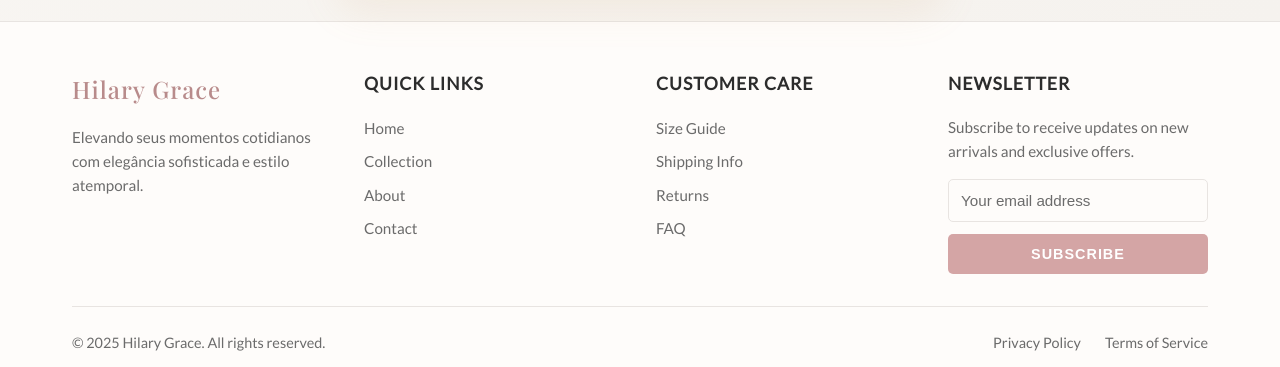
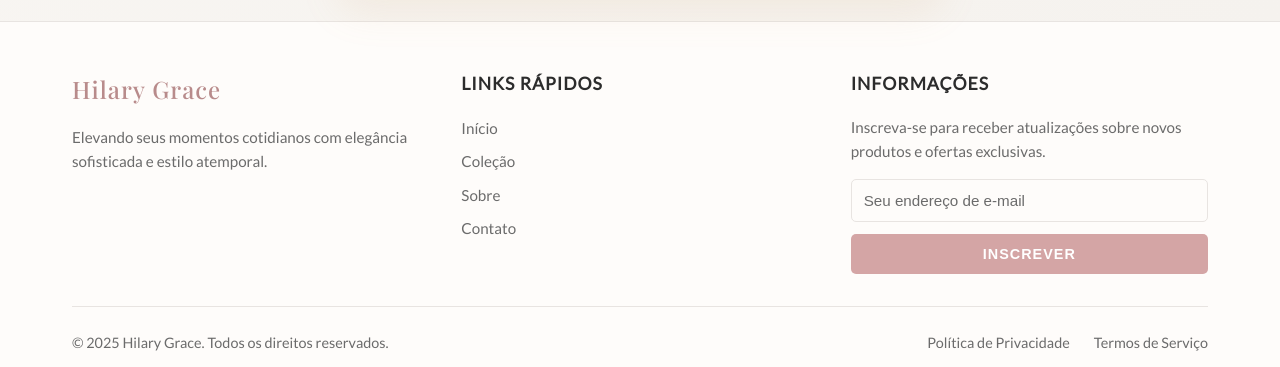
Before and after one commit to Julianeves01/front-hilaryGrace, a Next.js app: page /criar in a window 1280 px wide. Shown: the part 1505-1872 px from the top of the page. Built offline with nearby package versions, Linux system fonts and the light colour scheme; no server answers.

Commit message:
ajuste de estilização da Not Found

```diff
--- a/src/components/Footer.jsx
+++ b/src/components/Footer.jsx
@@ -12,40 +12,30 @@ export default function Footer() {
                     </div>
 
                     <div className={styles.footerSection}>
-                        <h4>Quick Links</h4>
+                        <h4>Links Rápidos</h4>
                         <ul>
-                            <li><Link href="/">Home</Link></li>
-                            <li><Link href="/listagem">Collection</Link></li>
-                            <li><Link href="/sobre">About</Link></li>
-                            <li><Link href="/contato">Contact</Link></li>
+                            <li><Link href="/">Início</Link></li>
+                            <li><Link href="/listagem">Coleção</Link></li>
+                            <li><Link href="/sobre">Sobre</Link></li>
+                            <li><Link href="/contato">Contato</Link></li>
                         </ul>
                     </div>
 
                     <div className={styles.footerSection}>
-                        <h4>Customer Care</h4>
-                        <ul>
-                            <li><a href="#">Size Guide</a></li>
-                            <li><a href="#">Shipping Info</a></li>
-                            <li><a href="#">Returns</a></li>
-                            <li><a href="#">FAQ</a></li>
-                        </ul>
-                    </div>
-
-                    <div className={styles.footerSection}>
-                        <h4>Newsletter</h4>
-                        <p>Subscribe to receive updates on new arrivals and exclusive offers.</p>
+                        <h4>Informações</h4>
+                        <p>Inscreva-se para receber atualizações sobre novos produtos e ofertas exclusivas.</p>
                         <form className={styles.newsletterForm}>
-                            <input type="email" placeholder="Your email address" />
-                            <button type="submit" className={styles.btnSecondary}>Subscribe</button>
+                            <input type="email" placeholder="Seu endereço de e-mail" />
+                            <button type="submit" className={styles.btnSecondary}>Inscrever</button>
                         </form>
                     </div>
                 </div>
 
                 <div className={styles.footerBottom}>
-                    <p>&copy; 2025 Hilary Grace. All rights reserved.</p>
+                    <p>&copy; 2025 Hilary Grace. Todos os direitos reservados.</p>
                     <div className={styles.footerLinks}>
-                        <a href="#">Privacy Policy</a>
-                        <a href="#">Terms of Service</a>
+                        <a href="#">Política de Privacidade</a>
+                        <a href="#">Termos de Serviço</a>
                     </div>
                 </div>
             </div>
--- a/src/components/Header.jsx
+++ b/src/components/Header.jsx
@@ -14,7 +14,7 @@ export default function Header() {
                 </Link>
                 <nav className={isMenuOpen ? styles.open : ""}>
                     <Link href="/">Home</Link>
-                    <Link href="/listagem">Coleçao</Link>
+                    <Link href="/listagem">Coleção</Link>
                     <Link href="/vendas">Vendas</Link>
                     <Link href="/usuarias">Vendedoras</Link>
                     <Link href="/criar">Criar</Link>
--- a/src/styles/admin.module.css
+++ b/src/styles/admin.module.css
@@ -60,14 +60,21 @@
     gap: 2rem;
 }
 
-/* Linha de Campos (2 colunas) */
 .formRow {
-    display: grid;
-    grid-template-columns: 1fr 1fr;
+    display: flex;
     gap: 1.5rem;
+    width: 100%;
 }
 
-/* Grupo de Campo */
+.formRow .formGroup {
+    flex: 1;
+}
+
+.formRow .formGroup:last-child {
+    flex: 0 0 150px;
+    min-width: 150px;
+}
+
 .formGroup {
     display: flex;
     flex-direction: column;
@@ -78,7 +85,6 @@
     grid-column: 1 / -1;
 }
 
-/* Labels */
 .formGroup label {
     font-family: 'Lato', sans-serif;
     font-size: 0.9rem;
@@ -88,7 +94,6 @@
     letter-spacing: 0.5px;
 }
 
-/* Inputs, Select e Textarea */
 .formGroup input,
 .formGroup select,
 .formGroup textarea {
@@ -140,7 +145,6 @@
     line-height: 1.6;
 }
 
-/* Botão Submit */
 .submitButton {
     background: linear-gradient(135deg, #d4a574, #b8935a);
     color: white;
```
Also changed, not shown: src/app/not-found.module.css (+90 -43 lines).
